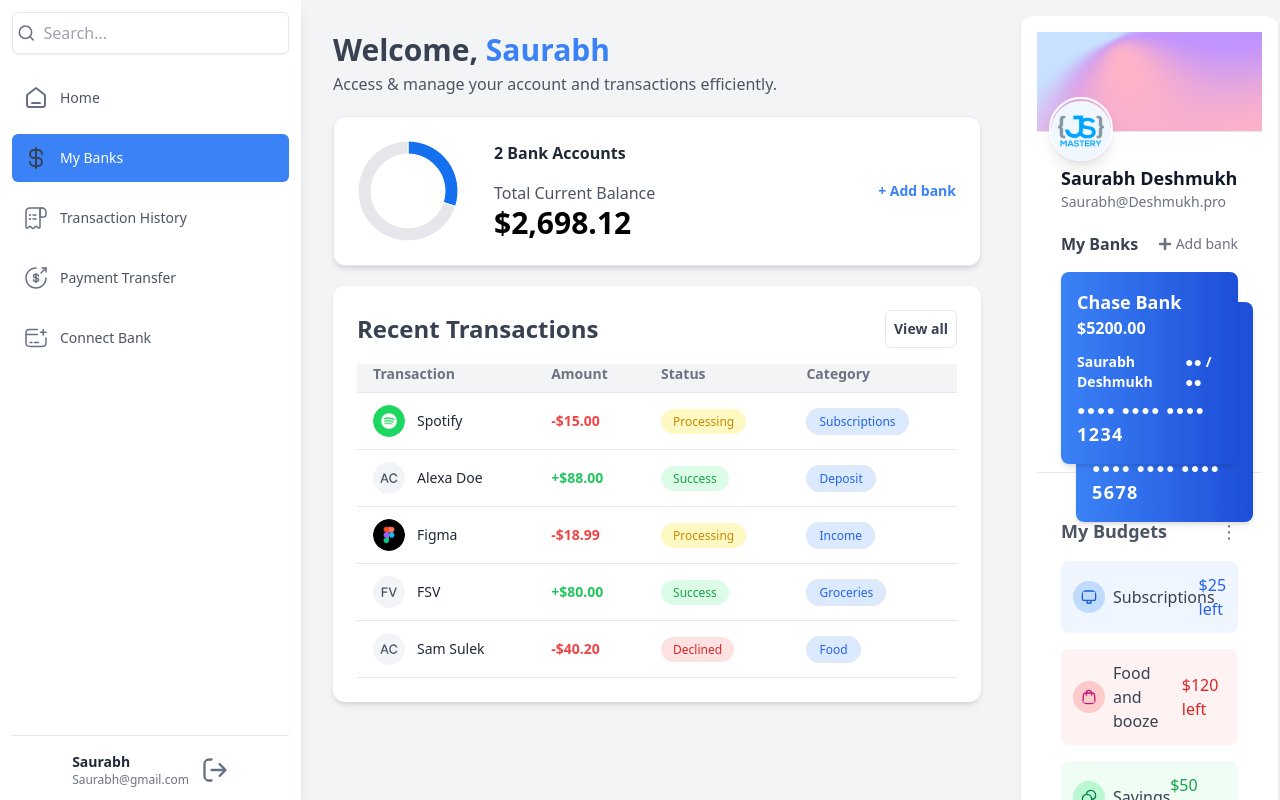
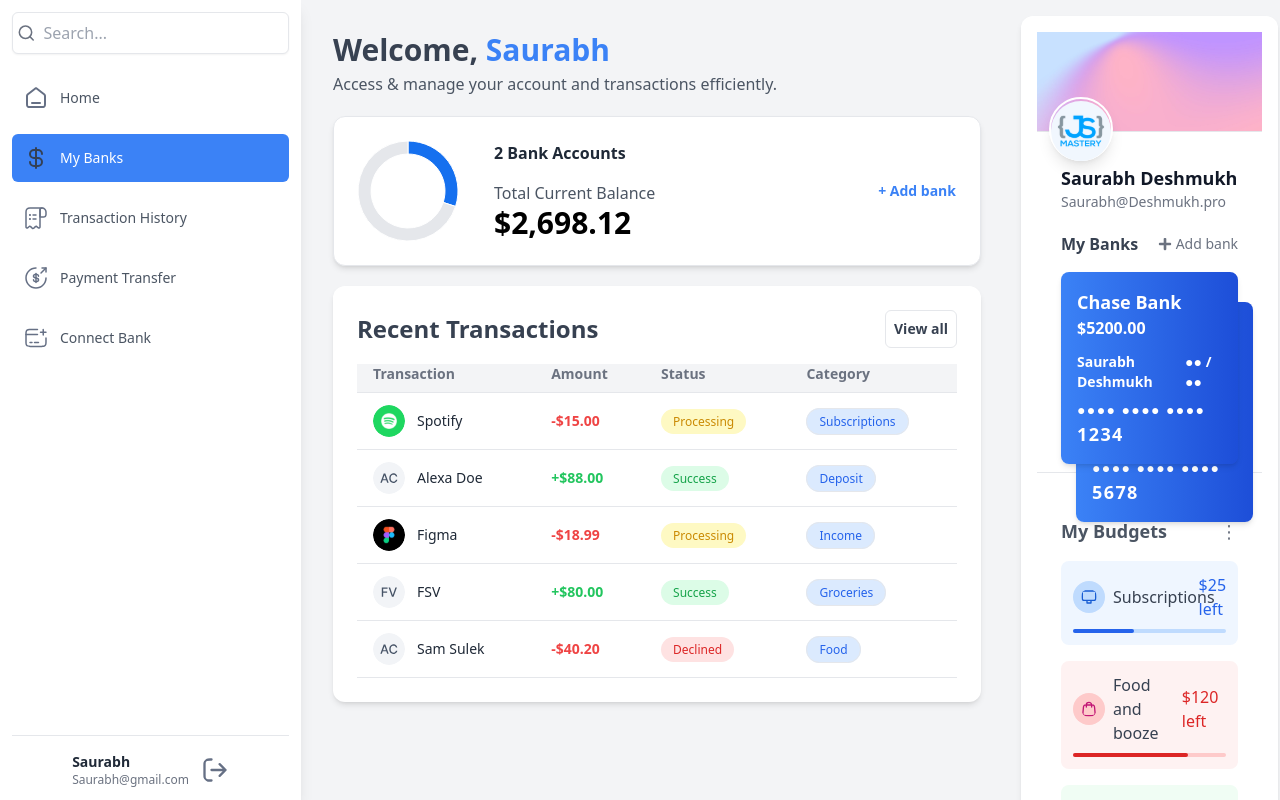
Before and after one commit to saurabhgdeshmukh/FinTech, a Next.js app: page /home in a window 1280 px wide. Built offline with nearby package versions, Linux system fonts and the light colour scheme.

Commit message:
Progress Bar Added

```diff
--- a/components/Budget.tsx
+++ b/components/Budget.tsx
@@ -99,7 +99,8 @@ const Budget: React.FC = () => {
 
         <div className="space-y-4">
           {/* Subscriptions */}
-          <div className="p-3 bg-blue-50 rounded-lg flex flex-col md:flex-row justify-between items-center">
+          <div className="p-3 bg-blue-50 rounded-lg">
+            <div className="flex justify-between items-center mb-2">
               <div className="flex items-center space-x-2">
                 <img
                   src="/icons/monitor.svg"
@@ -110,22 +111,36 @@ const Budget: React.FC = () => {
               </div>
               <span className="text-blue-600 font-medium">$25 left</span>
             </div>
+            {/* Progress Bar */}
+            <div className="w-full bg-blue-200 h-1 rounded-full">
+              <div className="bg-blue-600 h-1 rounded-full w-[40%]"></div>
+            </div>
+          </div>
 
           {/* Food and Booze */}
-          <div className="p-3 bg-red-50 rounded-lg flex flex-col md:flex-row justify-between items-center">
+          <div className="p-3 bg-red-50 rounded-lg">
+            <div className="flex justify-between items-center mb-2">
               <div className="flex items-center space-x-2">
                 <img
                   src="/icons/shopping-bag.svg"
                   alt="Food and booze"
                   className="w-8 h-8 p-2 bg-red-200 rounded-full"
                 />
-              <span className="text-gray-700 font-medium">Food and booze</span>
+                <span className="text-gray-700 font-medium">
+                  Food and booze
+                </span>
               </div>
               <span className="text-red-600 font-medium">$120 left</span>
             </div>
+            {/* Progress Bar */}
+            <div className="w-full bg-red-200 h-1 rounded-full">
+              <div className="bg-red-600 h-1 rounded-full w-[75%]"></div>
+            </div>
+          </div>
 
           {/* Savings */}
-          <div className="p-3 bg-green-50 rounded-lg flex flex-col md:flex-row justify-between items-center">
+          <div className="p-3 bg-green-50 rounded-lg">
+            <div className="flex justify-between items-center mb-2">
               <div className="flex items-center space-x-2">
                 <img
                   src="/icons/coins.svg"
@@ -136,6 +151,11 @@ const Budget: React.FC = () => {
               </div>
               <span className="text-green-600 font-medium">$50 left</span>
             </div>
+            {/* Progress Bar */}
+            <div className="w-full bg-green-200 h-1 rounded-full">
+              <div className="bg-green-600 h-1 rounded-full w-[60%]"></div>
+            </div>
+          </div>
         </div>
       </div>
     </div>
```
Lines whose indentation alone changed are shown as unchanged.
